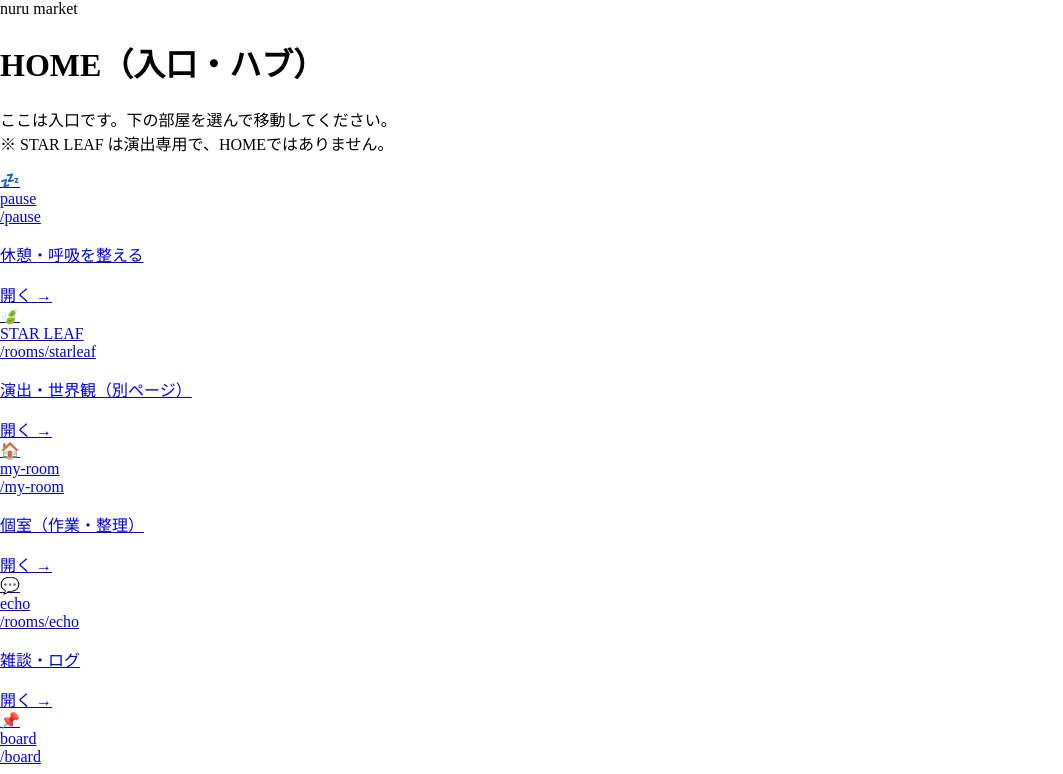
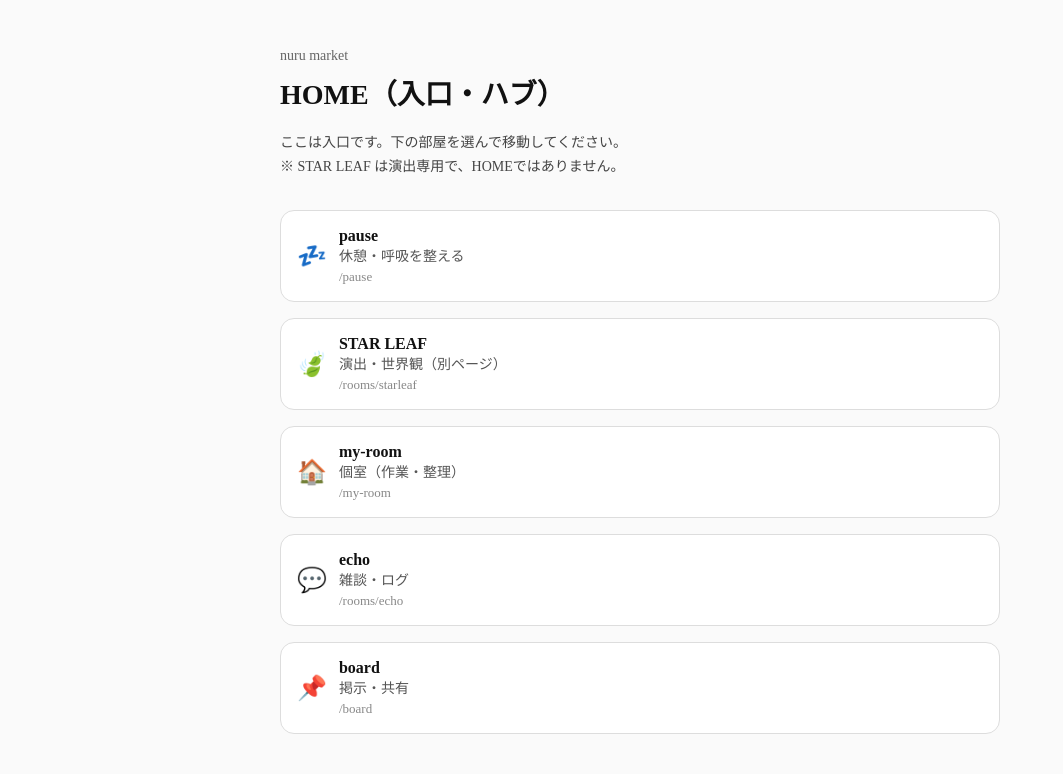
Before and after one commit to kan0601g-maker/pause-pwa, a Next.js app: page / in a window 1280 px wide. Shown: the top 774 px of the page, without its empty margins (0-1063 px from the left). Built offline with nearby package versions, Linux system fonts and the light colour scheme.

Commit message:
Update page.js

```diff
--- a/app/page.js
+++ b/app/page.js
@@ -1,102 +1,102 @@
 // app/page.js
 import Link from "next/link";
 
-const HUB_ITEMS = [
-  {
-    href: "/pause",
-    title: "pause",
-    subtitle: "休憩・呼吸を整える",
-    icon: "💤",
-  },
-  {
-    href: "/rooms/starleaf",
-    title: "STAR LEAF",
-    subtitle: "演出・世界観（別ページ）",
-    icon: "🍃",
-  },
-  {
-    href: "/my-room",
-    title: "my-room",
-    subtitle: "個室（作業・整理）",
-    icon: "🏠",
-  },
-  {
-    href: "/rooms/echo",
-    title: "echo",
-    subtitle: "雑談・ログ",
-    icon: "💬",
-  },
-  {
-    href: "/board",
-    title: "board",
-    subtitle: "掲示・共有",
-    icon: "📌",
-  },
-];
-
 export default function HomePage() {
   return (
-    <main className="min-h-dvh bg-zinc-50 text-zinc-900">
-      {/* ★中央寄せの“箱”：左寄り問題の本丸 */}
-      <div className="mx-auto w-full max-w-3xl px-6 py-12">
-        {/* Header */}
-        <header className="mb-8">
-          <div className="text-sm text-zinc-500">nuru market</div>
+    <main
+      style={{
+        minHeight: "100vh",
+        backgroundColor: "#fafafa",
+        color: "#111",
+      }}
+    >
+      {/* 中央カラム（これが効いてないと全部ダメ） */}
+      <div
+        style={{
+          maxWidth: "720px",
+          margin: "0 auto",
+          padding: "48px 24px",
+        }}
+      >
+        {/* ヘッダー */}
+        <header style={{ marginBottom: "32px" }}>
+          <div style={{ fontSize: "14px", color: "#666" }}>
+            nuru market
+          </div>
 
-          <h1 className="mt-2 text-3xl font-bold tracking-tight">
+          <h1
+            style={{
+              marginTop: "8px",
+              fontSize: "28px",
+              fontWeight: "bold",
+            }}
+          >
             HOME（入口・ハブ）
           </h1>
 
-          <p className="mt-3 text-sm leading-relaxed text-zinc-600">
-            ここは入口です。下の部屋を選んで移動してください。
-            <br />
-            <span className="text-zinc-500">
-              ※ STAR LEAF は演出専用で、HOMEではありません。
-            </span>
+          <p
+            style={{
+              marginTop: "12px",
+              fontSize: "14px",
+              lineHeight: "1.7",
+              color: "#444",
+            }}
+          >
+            ここは入口です。下の部屋を選んで移動してください。<br />
+            ※ STAR LEAF は演出専用で、HOMEではありません。
           </p>
         </header>
 
-        {/* Hub cards */}
-        <section className="grid gap-4 sm:grid-cols-2">
-          {HUB_ITEMS.map((item) => (
-            <Link
-              key={item.href}
-              href={item.href}
-              className="group rounded-2xl border border-zinc-200 bg-white p-5 shadow-sm transition
-                         hover:-translate-y-0.5 hover:border-zinc-300 hover:shadow"
-            >
-              <div className="flex items-start gap-4">
-                <div className="flex h-11 w-11 shrink-0 items-center justify-center rounded-xl bg-zinc-100 text-lg">
-                  {item.icon}
-                </div>
-
-                <div className="min-w-0">
-                  <div className="flex flex-wrap items-center gap-2">
-                    <div className="truncate text-base font-semibold">
-                      {item.title}
-                    </div>
-                    <span className="rounded-full bg-zinc-100 px-2 py-0.5 text-xs text-zinc-600">
-                      {item.href}
-                    </span>
-                  </div>
-
-                  <p className="mt-1 text-sm text-zinc-600">{item.subtitle}</p>
-
-                  <div className="mt-3 text-sm text-zinc-500 transition group-hover:text-zinc-800">
-                    開く →
-                  </div>
-                </div>
-              </div>
-            </Link>
-          ))}
+        {/* リンク一覧 */}
+        <section style={{ display: "grid", gap: "16px" }}>
+          <HubItem
+            icon="💤"
+            title="pause"
+            href="/pause"
+            description="休憩・呼吸を整える"
+          />
+          <HubItem
+            icon="🍃"
+            title="STAR LEAF"
+            href="/rooms/starleaf"
+            description="演出・世界観（別ページ）"
+          />
+          <HubItem
+            icon="🏠"
+            title="my-room"
+            href="/my-room"
+            description="個室（作業・整理）"
+          />
+          <HubItem
+            icon="💬"
+            title="echo"
+            href="/rooms/echo"
+            description="雑談・ログ"
+          />
+          <HubItem
+            icon="📌"
+            title="board"
+            href="/board"
+            description="掲示・共有"
+          />
         </section>
 
-        {/* Footer note */}
-        <footer className="mt-10 rounded-2xl border border-zinc-200 bg-white p-5 text-sm text-zinc-600">
-          <div className="font-semibold text-zinc-800">運用ルール</div>
-          <ul className="mt-2 list-disc space-y-1 pl-5">
-            <li>HOME（/）はリンク集だけ（演出・stateは持たせない）</li>
-            <li>演出は rooms 配下（/rooms/starleaf など）で自己完結</li>
+        {/* フッター */}
+        <footer
+          style={{
+            marginTop: "40px",
+            padding: "16px",
+            backgroundColor: "#fff",
+            border: "1px solid #ddd",
+            borderRadius: "12px",
+            fontSize: "14px",
+            color: "#444",
+          }}
+        >
+          <strong>運用ルール</strong>
+          <ul style={{ marginTop: "8px", paddingLeft: "20px" }}>
+            <li>HOME（/）はリンク集だけ</li>
+            <li>演出は rooms 配下で自己完結</li>
             <li>迷ったら必ず HOME に戻る</li>
           </ul>
         </footer>
@@ -104,3 +104,35 @@ export default function HomePage() {
     </main>
   );
 }
+
+/* ===== 部品 ===== */
+
+function HubItem({ icon, title, href, description }) {
+  return (
+    <Link
+      href={href}
+      style={{
+        display: "block",
+        textDecoration: "none",
+        color: "#111",
+        backgroundColor: "#fff",
+        border: "1px solid #ddd",
+        borderRadius: "14px",
+        padding: "16px",
+      }}
+    >
+      <div style={{ display: "flex", gap: "12px", alignItems: "center" }}>
+        <div style={{ fontSize: "24px" }}>{icon}</div>
+        <div>
+          <div style={{ fontWeight: "bold" }}>{title}</div>
+          <div style={{ fontSize: "14px", color: "#555" }}>
+            {description}
+          </div>
+          <div style={{ fontSize: "13px", color: "#888", marginTop: "4px" }}>
+            {href}
+          </div>
+        </div>
+      </div>
+    </Link>
+  );
+}
```
